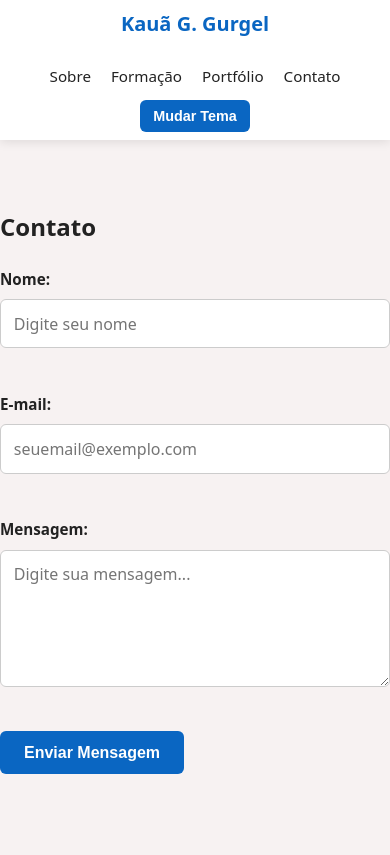
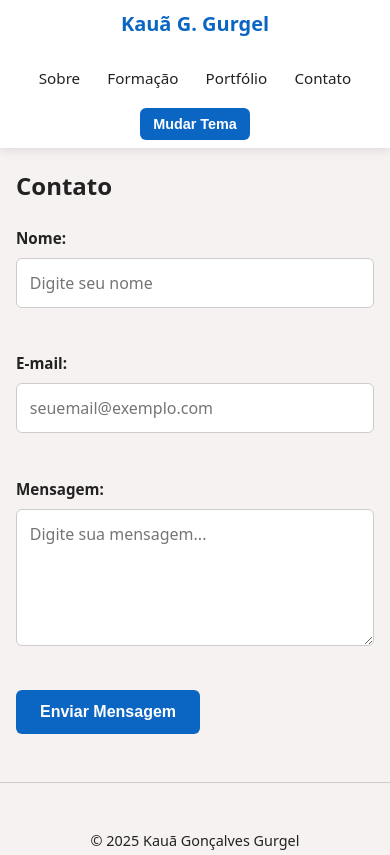
Before and after one commit to KauaGGurgel/Portifolio, a plain HTML site: page Contato.html in a window 390 px wide. Shown: the top 855 px of the page. Drawn offline with Linux system fonts and the light colour scheme.

Commit message:
Add files via upload

```diff
--- a/style.css
+++ b/style.css
@@ -23,17 +23,19 @@
 }
 
 /* =========================================
-   2. RESET E BASE (CORREÇÃO DO PULO)
+   2. RESET E BASE (CORREÇÃO MOBILE + DESKTOP)
    ========================================= */
 * {
-  box-sizing: border-box;
+  box-sizing: border-box; /* Fundamental para responsividade */
 }
 
 html {
-  /* ESSENCIAL: Força a barra de rolagem sempre visível */
-  /* Isso impede que o cabeçalho pule para a direita na página Contato */
+  /* Desktop: Evita o "pulo" do cabeçalho */
   overflow-y: scroll;
+  /* Mobile: Evita que o site "dance" para os lados */
+  overflow-x: hidden;
   scroll-behavior: smooth;
+  width: 100%;
 }
 
 body {
@@ -47,9 +49,10 @@
   min-height: 100vh;
   display: flex;
   flex-direction: column;
+  width: 100%;
+  overflow-x: hidden; /* Reforço de segurança */
 }
 
-/* Garante que o rodapé fique no final */
 main {
   flex: 1;
   width: 100%;
@@ -59,7 +62,7 @@
   width: 100%;
   max-width: 1000px;
   margin: 0 auto;
-  padding: 0 1.5rem;
+  padding: 0 1.5rem; /* Espaçamento interno seguro */
 }
 
 /* =========================================
@@ -131,7 +134,7 @@
 }
 
 img, video {
-  max-width: 100%;
+  max-width: 100%; /* Imagem nunca estoura a tela */
   height: auto;
   display: block;
 }
@@ -153,9 +156,7 @@
   height: 100%;
 }
 
-.card h3 {
-  margin-top: 0;
-}
+.card h3 { margin-top: 0; }
 
 .project-link {
   margin-top: auto;
@@ -164,6 +165,7 @@
   font-weight: 600;
   padding-top: 1rem;
   display: inline-block;
+  word-break: break-word; /* Evita que links longos quebrem o layout */
 }
 
 /* =========================================
@@ -175,12 +177,14 @@
   display: flex;
   flex-direction: column;
   gap: 1.2rem;
+  width: 100%; /* Garante largura no mobile */
 }
 
 .form-group {
   display: flex;
   flex-direction: column;
   gap: 0.5rem;
+  width: 100%;
 }
 
 label {
@@ -197,6 +201,7 @@
   color: var(--text);
   font-family: inherit;
   font-size: 1rem;
+  box-sizing: border-box; /* Reforço */
 }
 
 input:focus, textarea:focus {
@@ -204,9 +209,7 @@
   border-color: transparent;
 }
 
-.input-error {
-  border-color: var(--error) !important;
-}
+.input-error { border-color: var(--error) !important; }
 
 .error {
   color: var(--error);
@@ -227,13 +230,8 @@
   align-self: flex-start;
 }
 
-[data-theme="dark"] button {
-  color: #121212;
-}
-
-button:hover {
-  background: var(--primary-hover);
-}
+[data-theme="dark"] button { color: #121212; }
+button:hover { background: var(--primary-hover); }
 
 /* =========================================
    6. MODAL
@@ -287,6 +285,13 @@
    8. MEDIA QUERIES (RESPONSIVIDADE)
    ========================================= */
 @media (max-width: 768px) {
+
+  /* Ajuste do container para aproveitar mais a tela no mobile */
+  .container {
+    padding: 0 1rem;
+  }
+
+  /* Menu empilhado */
   nav {
     flex-direction: column;
     gap: 1rem;
@@ -296,10 +301,11 @@
   .nav-list {
     width: 100%;
     justify-content: center;
-    gap: 0.25rem;
+    gap: 0.5rem;
   }
 
   .nav-list a {
-    padding: 0.5rem
+    padding: 0.6rem;
+    font-size: 0.95rem;
   }
 }
```
Also changed, not shown: Portifolio.html (+1 -1 lines).
